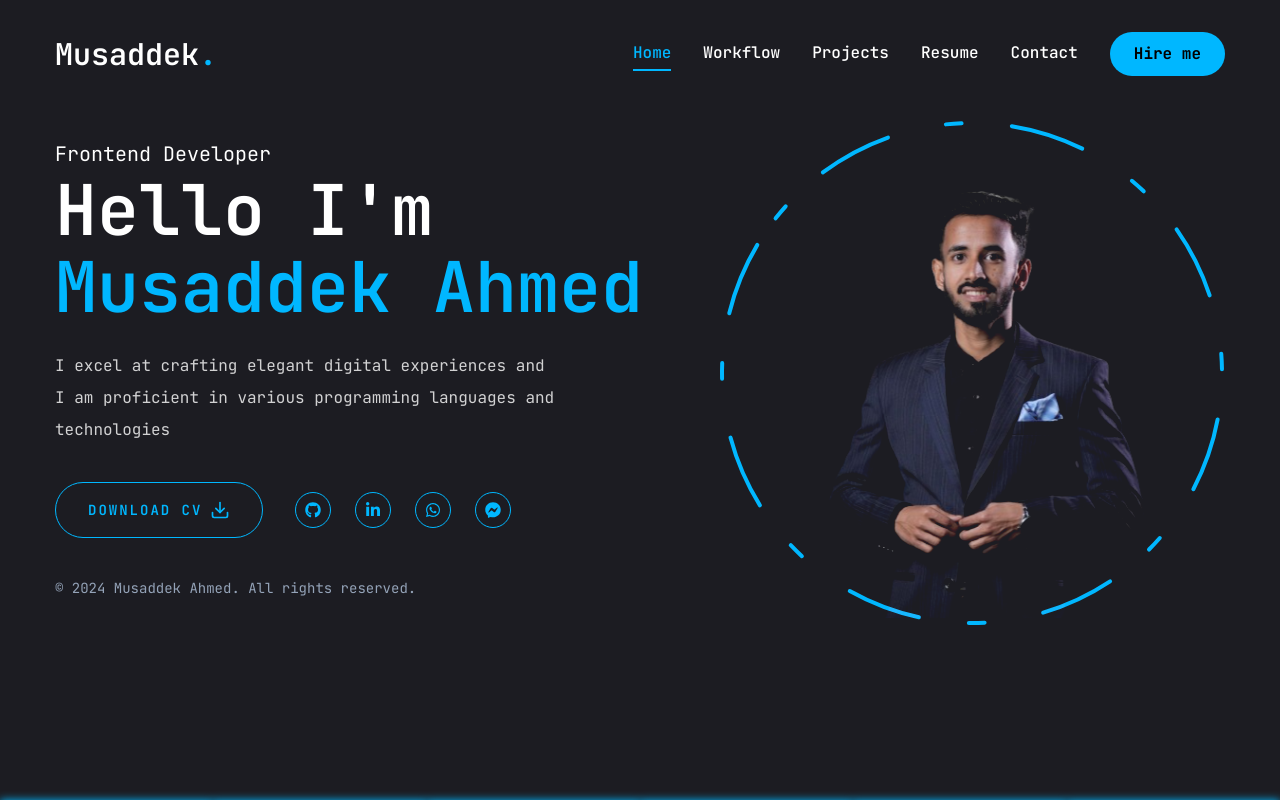
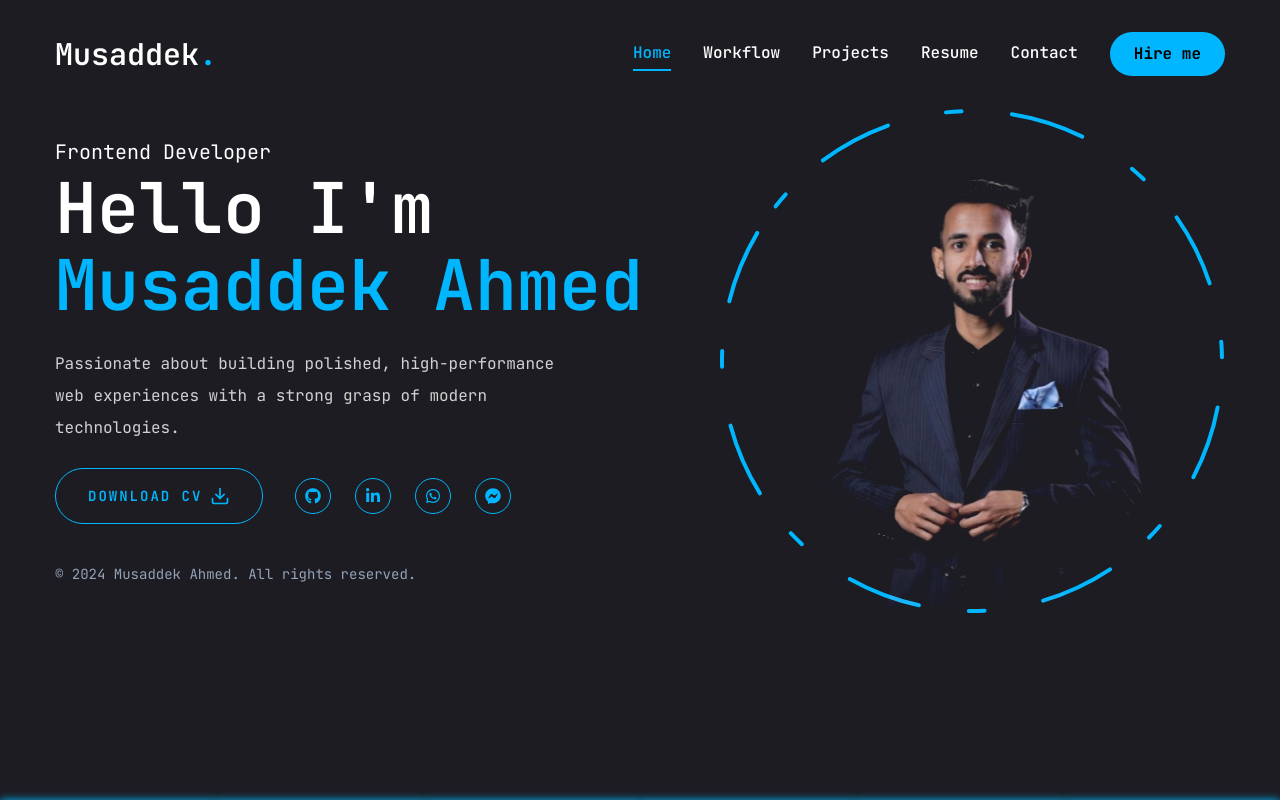
Before and after one commit to Musaddek-Ahmed/personal_portfolio, a Next.js app: page / in a window 1280 px wide. Built offline with nearby package versions, Linux system fonts and the light colour scheme.

Commit message:
latest update

```diff
--- a/app/page.jsx
+++ b/app/page.jsx
@@ -9,12 +9,12 @@ const Home = () => {
     <section className='h-full'>
       <div className='container mx-auto h-full'>
         <div className='flex flex-col xl:flex-row items-center justify-between xl:pt-0 xl:pb-24'>
-          <div className='text-center xl:text-left order-2 xl:order-none mt-8 '>
+          <div className='text-center xl:text-left order-2 xl:order-none mt-5 '>
             <span className='text-xl'>Frontend Developer</span>
             <h1 className='h1 mb-6 '>
               Hello I'm <br /> <span className=' text-accent'>Musaddek Ahmed</span>
             </h1>
-            <p className='max-w-[500px] mb-9 text-white/80'>I excel at crafting elegant digital experiences and I am proficient in various programming languages and technologies</p>
+            <p className='max-w-[500px] mb-6 text-white/80'>Passionate about building polished, high-performance web experiences with a strong grasp of modern technologies.</p>
             <div className='flex flex-col xl:flex-row items-center gap-8'>
               <a href="/Resumee.pdf" download>
               <Button
@@ -37,7 +37,7 @@ const Home = () => {
 
             </div>
 
-            <p className=' text-slate-400 mt-10 text-sm mb-10'>© {new Date().getFullYear()} Musaddek Ahmed. All rights reserved.</p>
+            <p className=' text-slate-400 mt-10 text-sm mb-5'>© {new Date().getFullYear()} Musaddek Ahmed. All rights reserved.</p>
 
           </div>
           <div className='order-1 xl:order-none mb-8 xl:mb-0'>
```
